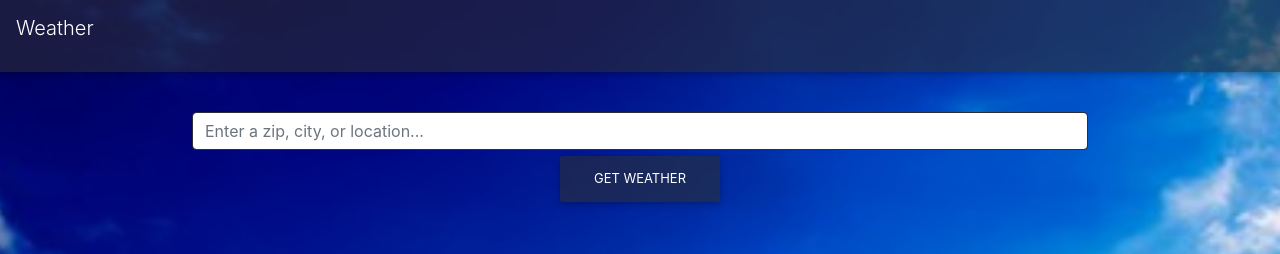
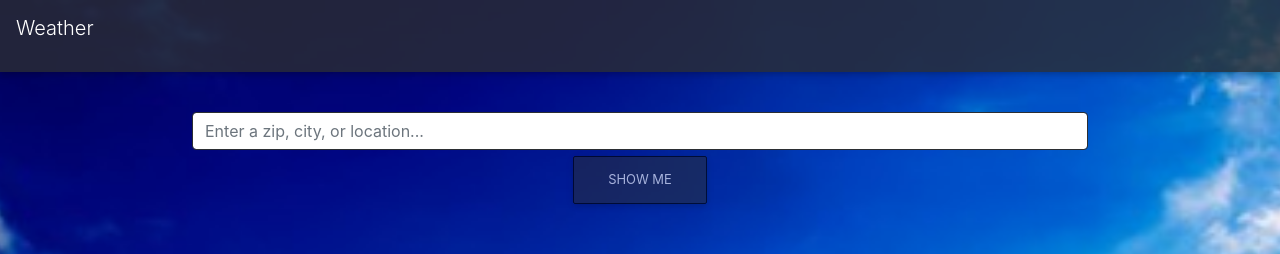
Before and after one commit to JameyMcAuliffe/weather-react, a React (Create React App) app: page / in a window 1280 px wide. Shown: the top 254 px of the page. Built offline with nearby package versions, Linux system fonts and the light colour scheme; no server answers; what react-geocode would draw is missing.

Commit message:
moved search out of nav, connected to state, user input now updates coordinates through Geocodewith dom and map updating

```diff
--- a/src/App.js
+++ b/src/App.js
@@ -11,6 +11,7 @@ import Storm from './images/storm.jpeg';
 import RainyDay from './images/rainy_day.jpg';
 import RainyNight from './images/rainy_night.jpg';
 import Snow from './images/snow.jpg';
+import MistyNight from './images/misty_night.jpg';
 import { getIdFirstDigit } from './Components/Helper/Helper';
 
 import './App.css';
@@ -33,7 +34,7 @@ const App = () => {
 	}
 
 	useEffect(() => {
-		if (getIdFirstDigit(condition) === 2) {
+		if (getIdFirstDigit(condition) === 2 || condition === 771 || condition === 781) {
 			setConditionBackground(Storm);
 		} else if (dayTime === true && (getIdFirstDigit(condition) === 3 || getIdFirstDigit(condition) === 5)) {
 			setConditionBackground(RainyDay);
@@ -42,7 +43,10 @@ const App = () => {
 		}
 			else if (getIdFirstDigit(condition) === 6) {
 			setConditionBackground(Snow);
-		} else if (dayTime === true && getIdFirstDigit(condition) === 8 && condition !== 800) {
+		} else if (dayTime === false && getIdFirstDigit(condition) === 7 && condition < 771) {
+			setConditionBackground(MistyNight);
+		}
+			else if (dayTime === true && getIdFirstDigit(condition) === 8 && condition !== 800) {
 			setConditionBackground(CloudyDay);
 		} else if (dayTime === false && getIdFirstDigit(condition) === 8 && condition !== 800) {
 			setConditionBackground(CloudyNight);
--- a/src/Components/Dashboard/DashboardItem/DashboardItem.js
+++ b/src/Components/Dashboard/DashboardItem/DashboardItem.js
@@ -30,19 +30,29 @@ const defaultWeatherObj = {
 
 const apiKey = process.env.REACT_APP_API_KEY;
 
-const DashBoardItem = ({zip, getCondition, location}) => {
+const DashBoardItem = ({getCondition, location}) => {
 
 	const [weatherObj, setWeatherObj] = useState(defaultWeatherObj);
 	const [hourlyArray, setHourlyArray] = useState([]);
-	//const [location, setLocation] = useState(null);
+	const [searchedCoords, setSearchedCoords] = useState(null);
 	const [dataFetched, setDataFetched] = useState(false);
 
-	const apiUrlCoord = `https://api.openweathermap.org/data/2.5/weather?lat=${zip.latitude}&lon=${zip.longitude}&appid=${apiKey}`;
-	const forecastUrl = `https://api.openweathermap.org/data/2.5/forecast?lat=${zip.latitude}&lon=${zip.longitude}&appid=${apiKey}`;
+	let coordObject = searchedCoords === null ?
+		{latitude: 35.71, longitude: -82.63} :
+		{latitude: searchedCoords.lat, longitude: searchedCoords.lng};
+
+	const apiUrlCoord = `https://api.openweathermap.org/data/2.5/weather?lat=${coordObject.latitude}&lon=${coordObject.longitude}&appid=${apiKey}`;
+	const forecastUrl = `https://api.openweathermap.org/data/2.5/forecast?lat=${coordObject.latitude}&lon=${coordObject.longitude}&appid=${apiKey}`;
 
 	useEffect(() => {
 		if(location !== null) {
-			getCoordinates(location);
+			getCoordinates(location)
+				.then(coords => {
+					setSearchedCoords(coords);
+				},
+				error => {
+					console.log(error);
+				});
 		}
 	},[location]);
 
@@ -91,8 +101,7 @@ const DashBoardItem = ({zip, getCondition, location}) => {
 			.catch(err => {
 				return err
 			});
-			// eslint-disable-next-line
-	}, [])
+	}, [apiUrlCoord])
 
 
 	//future forecast
--- a/src/Components/Geocode/Geocode.js
+++ b/src/Components/Geocode/Geocode.js
@@ -3,9 +3,8 @@ import Geocode from "react-geocode";
 Geocode.setApiKey(process.env.REACT_APP_GOOGLE_API_KEY);
 
 export const getCoordinates = (input) => {
-	Geocode.fromAddress(input).then(coord => {
+	return Geocode.fromAddress(input).then(coord => {
 		const { lat, lng } = coord.results[0].geometry.location;
-    console.log(lat, lng);
     return {lat, lng};
 	});
 }
--- a/src/Components/Nav/Nav.css
+++ b/src/Components/Nav/Nav.css
@@ -1,8 +1,4 @@
 .nav {
-	background-color: rgba(43, 46, 51, .6);
+	background-color: rgba(43, 46, 51, .8);
 	margin-top: -50px;
 }
-
-.search-div {
-	/*width: 140%;*/
-}
--- a/src/Components/Radar/Radar.js
+++ b/src/Components/Radar/Radar.js
@@ -3,20 +3,17 @@ import mapboxgl from 'mapbox-gl';
 
 import './Radar.css';
 
+const apiKey = process.env.REACT_APP_API_KEY;
+mapboxgl.accessToken = process.env.REACT_APP_MAPBOX_TOKEN;
+
 class Radar extends Component {
 
+  drawMap = () => {
+  	let mapMode = this.props.day !== true ? 'night' : 'day';
+		let lon = this.props.coord.lon;
+	  let lat = this.props.coord.lat;
 
-  componentDidMount() {
-
-  	const apiKey = process.env.REACT_APP_API_KEY;
-  	const lon = this.props.coord.lon;
-  	const lat = this.props.coord.lat;
-
-  	let mapMode = this.props.day !== true ? 'night' : 'day';
-
-    mapboxgl.accessToken = 'pk.eyJ1IjoiamFtZXl1Z2EiLCJhIjoiY2sycGFma2hwMDI5ODNvczM2em9pZGlmeiJ9.slQp-T33wWQvLqIF_ju6rg';
-
-    let map = new mapboxgl.Map({
+	  let map = new mapboxgl.Map({
       container: this.container,
       style: `mapbox://styles/mapbox/navigation-guidance-${mapMode}-v4`,
 	    zoom: 6,
@@ -41,7 +38,14 @@ class Radar extends Component {
 		    "maxzoom": 10
 		  });
     })
+  }
 
+  componentDidMount() {
+  	this.drawMap();
+  }
+
+  componentDidUpdate() {
+  	this.drawMap();
   }
 
   render() {
@@ -54,76 +58,3 @@ class Radar extends Component {
 }
 
 export default Radar;
-
-// center: [-82.63, 35.71]
-
-//  map.addSource("radar", {
-	    // 	 type: "image",
-	    // 	 url: `https://tile.openweathermap.org/map/precipitation_new/10/35.71/-82.63.png?appid=${apiKey}`,
-	    // 	 coordinates: [
-	    // 	 		[-82.63, 35.71]
-	    // 	 ]
-
-	    //  });
-	    //  map.addLayer({
-		   //   	id: "radar-layer",
-					// "type": "raster",
-					// "source": "radar",
-					// "paint": {
-					// 	"raster-fade-duration": 0
-					// }
-	    //  })
-
-    	// map.addLayer({
-    	// 	"id": "simple-tiles",
-		   //  "type": "raster",
-		   //  "source": {
-		   //    "type": "raster",
-		   //    "tiles": [`https://tile.openweathermap.org/map/precipitation_new/10/35.71/-82.63.png?appid=${apiKey}`],
-		   //    "tileSize": 256
-		   //  },
-		   //  "minzoom": 0,
-		   //  "maxzoom": 22
-    	// })
-
-
-// style: {
-//       	"version": 8,
-//       	"sources": {
-//       		"raster-tiles": {
-//       			"type": "raster",
-//       			"tiles": [`https://tile.openweathermap.org/map/precipitation_new/{z}/{x}/{y}.png?appid=${apiKey}`],
-//       			"tileSize": 256,
-//       			"attribution": 'OpenWeatherMap'
-//       		}
-//       	},
-//       	"layers": [{
-//       		"id": "simple-tiles",
-// 					"type": "raster",
-// 					"source": "raster-tiles",
-// 					"minzoom": 0,
-// 					"maxzoom": 22
-//       	}]
-//       },
-//       center: [-82.63, 35.71],
-//       zoom: 8
-
-//const Radar = () => {
-
-// 	MapboxGl.accessToken = 'pk.eyJ1IjoiamFtZXl1Z2EiLCJhIjoiY2sycGFma2hwMDI5ODNvczM2em9pZGlmeiJ9.slQp-T33wWQvLqIF_ju6rg';
-
-// 	const container = useRef();
-
-// 	let map = new MapboxGl.Map({
-// 		container: container,
-//     style: 'mapbox://styles/mapbox/navigation-guidance-day-v4',
-//     zoom: 10,
-//     center: [35.71, -82.63]
-// 	});
-
-// 	return(
-// 		<div id="map" ref={container}>
-
-// 		</div>
-// 	);
-// }
--- a/src/Components/Search/Search.css
+++ b/src/Components/Search/Search.css
@@ -6,7 +6,8 @@
 }
 
 .search-btn {
-	background-color: rgba(43, 46, 51, .6);
+	background-color: rgba(43, 46, 51, .8);
+	border: 1px solid black;
 }
 
 .search-div {
--- a/src/Components/Search/Search.js
+++ b/src/Components/Search/Search.js
@@ -16,6 +16,8 @@ const Search = ({passUpValue}) => {
 		e.preventDefault();
 	}
 
+	let disabled = searchedInput.trim('') === '' ? true : false;
+
 	return (
 		<form onSubmit={formSubmit}>
 			<div className="search-div">
@@ -25,8 +27,8 @@ const Search = ({passUpValue}) => {
 					type="text"
 					placeholder="Enter a zip, city, or location..."
 					className="form-control search-input"/>
-				<button className="btn text-white search-btn">
-					Get weather
+				<button className="btn text-white search-btn" disabled={disabled}>
+					Show Me
 				</button>
 			</div>
 
```
Also changed, not shown: src/images/misty_night.jpg (added).
